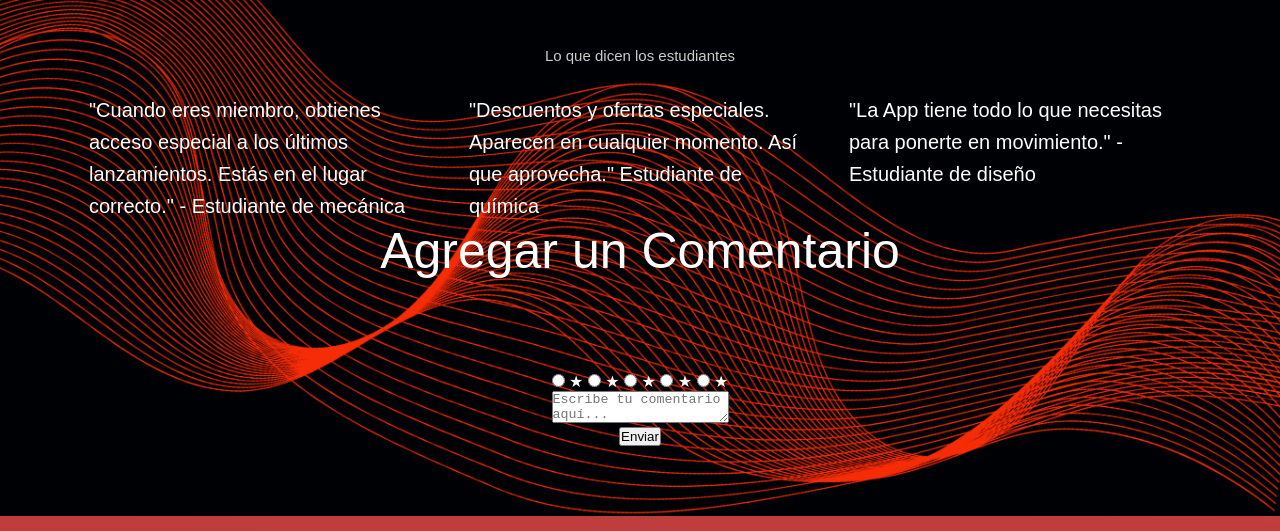
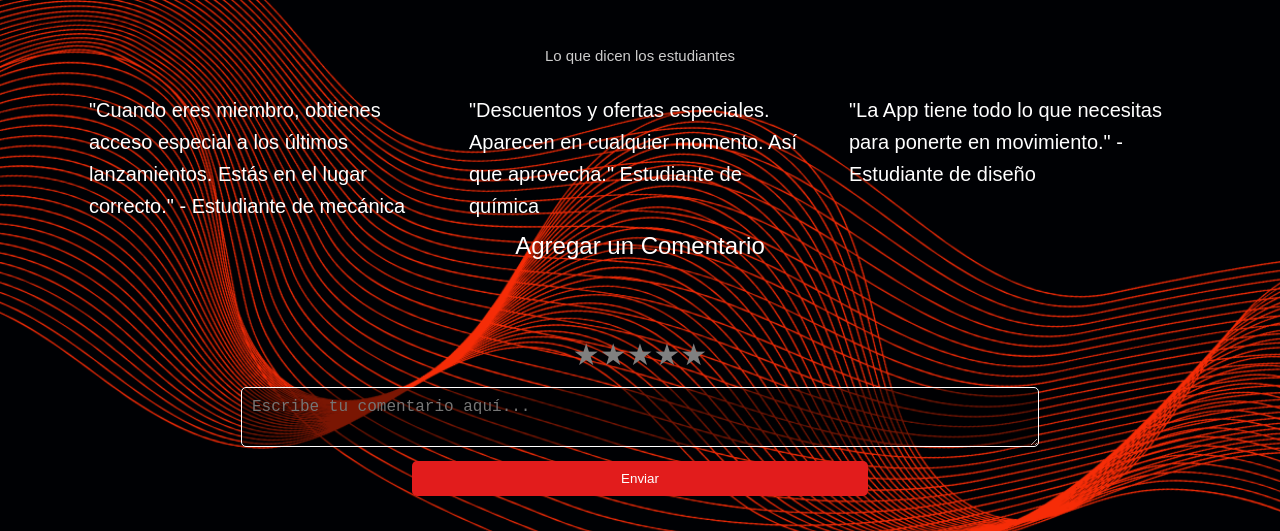
Before and after one commit to PatricioPonce28/Prueba-1-Dise-o, a plain HTML site: page index.html in a window 1280 px wide. Shown: the part 2836-3367 px from the top of the page. Drawn offline with Linux system fonts and the light colour scheme.

Commit message:
Commit Final

```diff
--- a/estilos.css
+++ b/estilos.css
@@ -527,6 +527,89 @@ body {
     z-index: -1;
 }
 
+.agregar-comentario textarea {
+    width:70%;
+    height: 60px;
+    padding: 10px;
+    font-size: 16px;
+    border-radius: 5px;
+    border: 1px solid #ffffff;
+
+}textarea {
+    margin: 10px auto;
+    width: 60%; /* Reducir el ancho */
+    height: 80px; /* Ajustar la altura */
+    padding: 10px;
+    border: 1px solid #fff;
+    border-radius: 5px;
+    background: rgba(0, 0, 0, 0.5);
+    color: #fff;
+
+}
+.agregar-comentario {
+    text-align: center;
+    margin-top: 10px;
+    color: white;
+}
+.agregar-comentario button {
+    background-color: #333;
+    color: #fff;
+    padding: 10px 20px;
+    border: none;
+    cursor: pointer;
+    border-radius: 5px;
+}
+
+/* Sistema de estrellas */
+.rating {
+    display: flex;
+    justify-content: center;
+    margin: 5px 0;
+}
+
+.rating input {
+    display: none;
+}
+
+.rating label {
+    font-size: 30px;
+    color: gray;
+    cursor: pointer;
+}
+
+.rating input:checked ~ label {
+    color: gold;
+}
+
+.rating input#star-5:checked ~ label,
+.rating input#star-4:checked ~ label,
+.rating input#star-3:checked ~ label,
+.rating input#star-2:checked ~ label,
+.rating input#star-1:checked ~ label {
+    color: gold;
+}
+
+.agregar-comentario h2 {
+    margin-bottom: 5px; /* Reducir la separación con las estrellas */
+    font-size: 24px; /* Tamaño del texto */
+}
+
+.enviarb button{
+    width: 40%; /* Igual que el textarea */
+    padding: 10px;
+    margin: 10px auto; /* Reducir la separación hacia abajo */
+    position: relative;
+    top: -10px; /* Subir el botón */
+    border: none;
+    background-color: #e21c1c;
+    color: #fff;
+    cursor: pointer;
+    border-radius: 5px;
+}
+
+.enviarb button:hover {
+    background-color: #ad1616;
+}
 
 footer{
     display: flex;
```
